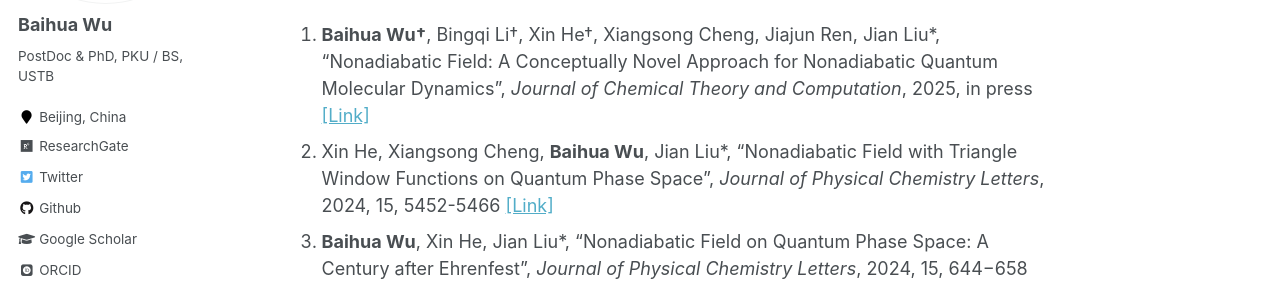
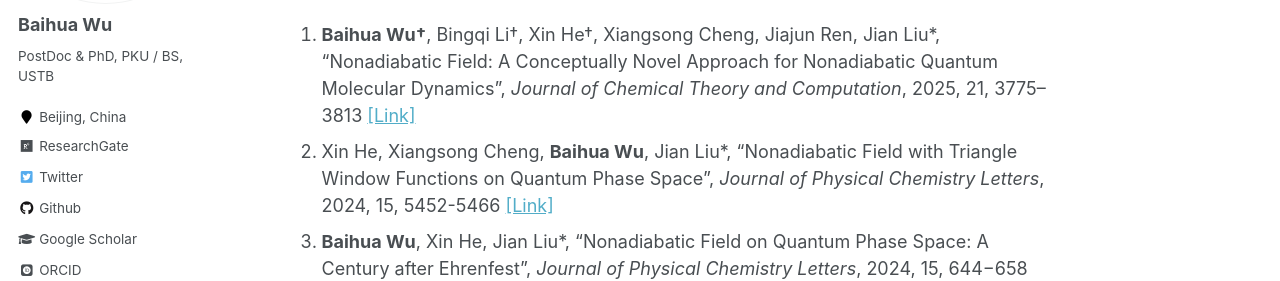
Before and after one commit to wubaihua/wubaihua.github.io, a Jekyll site: the page built from _pages/about.md, in a window 1280 px wide and 900 px high, scrolled down 1956 px. Shown: the part 182-463 px from the top of the window. Built offline with Jekyll 4.4.1, drawn with Linux system fonts in a browser that asks for light colours; some web fonts are replaced.

Commit message:
2025-4-28-1

```diff
--- a/_pages/about.md
+++ b/_pages/about.md
@@ -97,7 +97,7 @@ Email: wubaihua[AT]pku.edu.cn;   wubaihua19[AT]gmail.com
 ## <font color=Blue>Publications:</font>
 
 (†: co-first authors; \*: corresponding author)
-10. **Baihua Wu†**, Bingqi Li†, Xin He†, Xiangsong Cheng, Jiajun Ren, Jian Liu\*, "Nonadiabatic Field: A Conceptually Novel Approach for Nonadiabatic Quantum Molecular Dynamics", *Journal of Chemical Theory and Computation*, 2025, in press [[Link]](https://doi.org/10.1021/acs.jctc.5c00181)
+10. **Baihua Wu†**, Bingqi Li†, Xin He†, Xiangsong Cheng, Jiajun Ren, Jian Liu\*, "Nonadiabatic Field: A Conceptually Novel Approach for Nonadiabatic Quantum Molecular Dynamics", *Journal of Chemical Theory and Computation*, 2025, 21, 3775–3813 [[Link]](https://doi.org/10.1021/acs.jctc.5c00181)
 9.  Xin He, Xiangsong Cheng, **Baihua Wu**, Jian Liu\*, "Nonadiabatic Field with Triangle Window Functions on Quantum Phase Space", *Journal of Physical Chemistry Letters*, 2024, 15, 5452-5466 [[Link]](https://doi.org/10.1021/acs.jpclett.4c00793)
 8. **Baihua Wu**, Xin He, Jian Liu\*, "Nonadiabatic Field on Quantum Phase Space: A Century after Ehrenfest", *Journal of Physical Chemistry Letters*, 2024, 15, 644−658 [[Link]](https://doi.org/10.1021/acs.jpclett.3c03385)
 7. Jie Peng†, Xin He†, Yao Li, Jianxin Guan, **Baihua Wu**, Xinmao Li, Zhihao Yu, Jian Liu\*, Junrong Zheng\*, "Restriction of Crossing Conical Intersections: The Intrinsic Mechanism of Aggregation-Induced Emission", *Physical Chemistry Chemical Physics*, 2023, 25, 12342 [[Link]](https://doi.org/10.1039/d2cp05256c)
```
